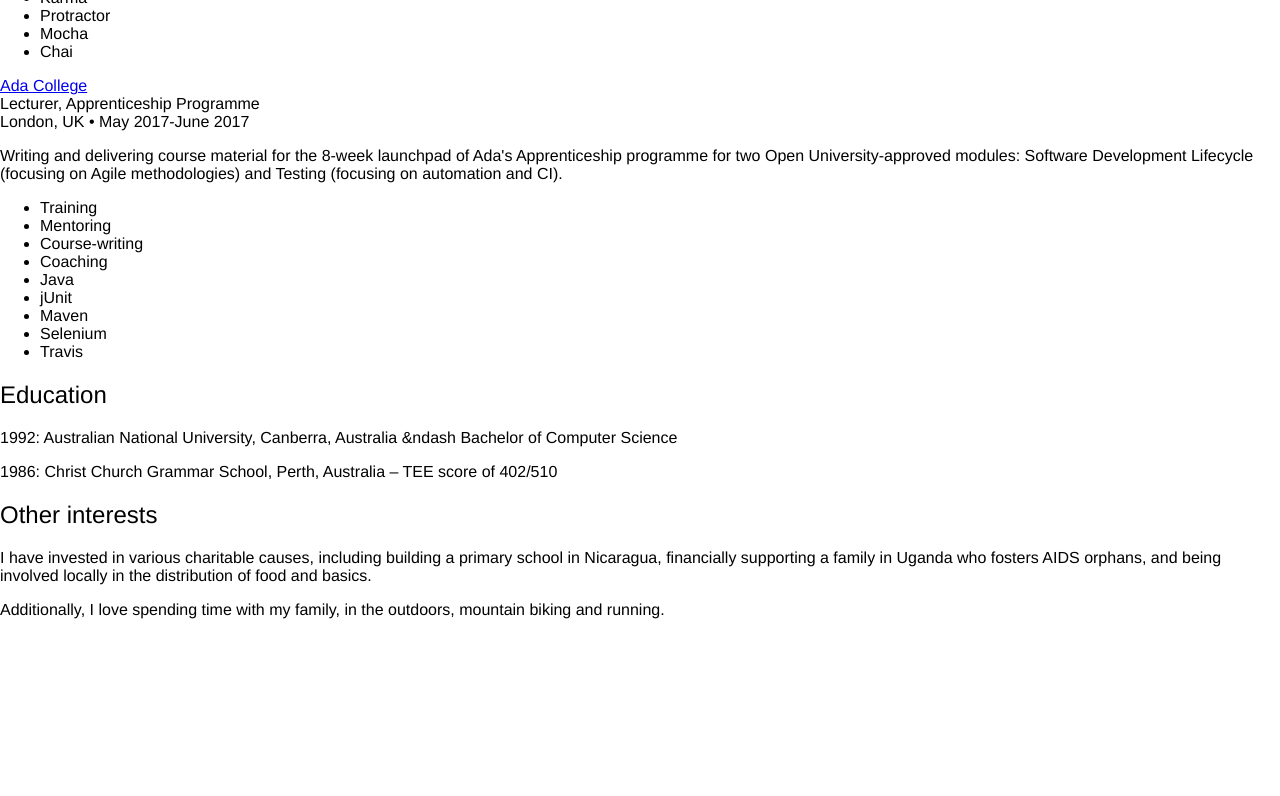
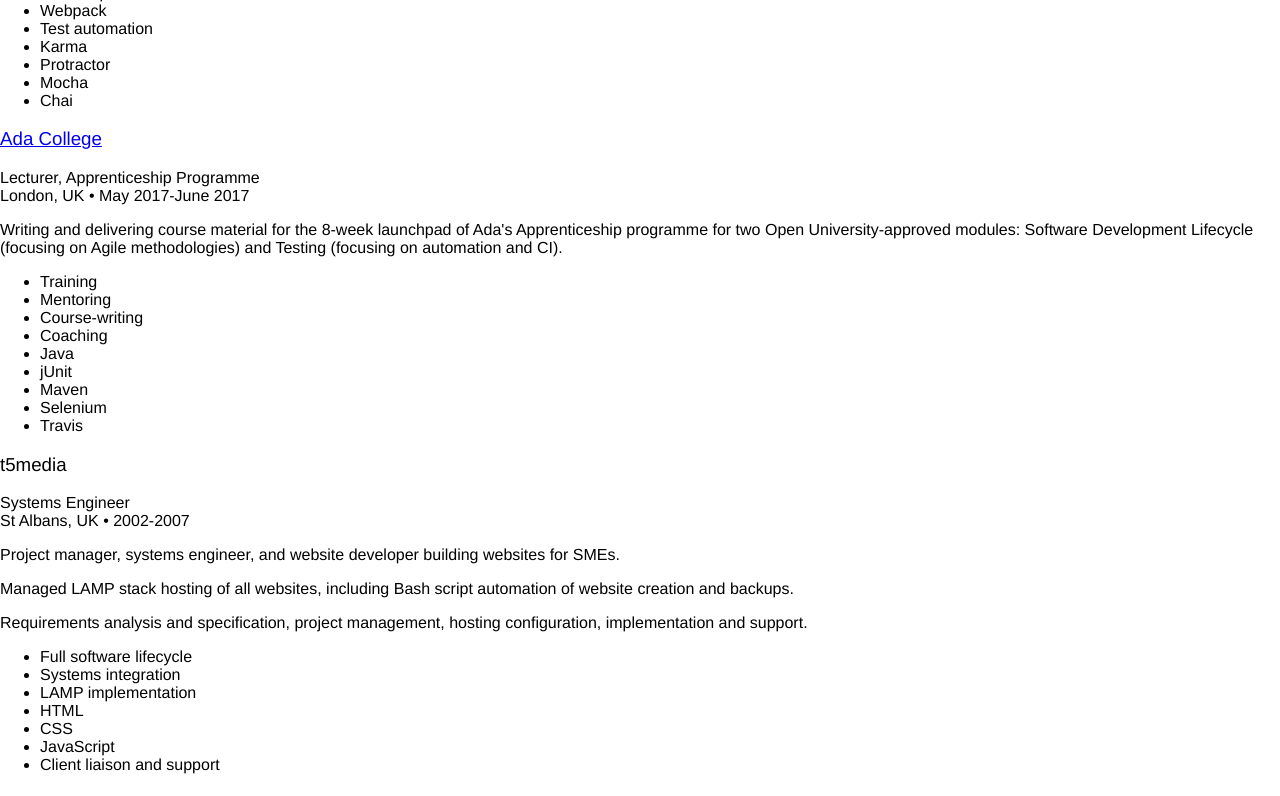
Before and after one commit to mcalthrop/cv-react, a React (Create React App) app: page / in a window 1280 px wide. Shown: the part 800-1596 px from the top of the page. Before the commit the page ends 1435 px from the top, so only its background shows below. Built offline with nearby package versions, Linux system fonts and the light colour scheme.

Commit message:
Add CompanyLink component

```diff
--- /dev/null
+++ b/src/components/company-link/CompanyLink.js
@@ -0,0 +1,19 @@
+import React from 'react';
+import PropTypes from 'prop-types';
+
+export const CompanyLinkShape = PropTypes.shape({
+    title: PropTypes.string.isRequired,
+    link: PropTypes.string,
+});
+
+export const CompanyLink = ({ company }) => {
+    if (company.link) {
+        return <h3><a href={company.link} target="_blank">{company.title}</a></h3>;
+    }
+
+    return <h3>{company.title}</h3>;
+};
+
+CompanyLink.propTypes = {
+    company: CompanyLinkShape.isRequired,
+};
--- /dev/null
+++ b/src/components/company-link/index.js
@@ -0,0 +1,3 @@
+import { CompanyLink } from './CompanyLink';
+
+export { CompanyLink };
--- a/src/components/index.js
+++ b/src/components/index.js
@@ -1,3 +1,4 @@
+import { CompanyLink } from './company-link';
 import { Education } from './education';
 import { OnTheWeb } from './on-the-web';
 import { OnTheWebItem, OnTheWebItemShape } from './on-the-web-item';
@@ -7,6 +8,7 @@ import { WorkHistory } from './work-history';
 import { WorkHistoryItem } from './work-history-item';
 
 export {
+    CompanyLink,
     Education,
     OnTheWeb,
     OnTheWebItem,
--- a/src/components/work-history-item/workHistoryItem.js
+++ b/src/components/work-history-item/workHistoryItem.js
@@ -1,5 +1,6 @@
 import React from 'react';
 import PropTypes from 'prop-types';
+import { CompanyLink } from '../';
 
 export const WorkHistoryItemShape = PropTypes.shape({
     company: PropTypes.object.isRequired,
@@ -13,7 +14,7 @@ export const WorkHistoryItemShape = PropTypes.shape({
 export const WorkHistoryItem = ({ item }) => {
     return (
         <section>
-            <section><a href={item.company.link} target="_blank">{item.company.title}</a></section>
+            <section><CompanyLink company={item.company}/></section>
             <section>{item.jobTitle}</section>
             <section>{item.location} • {item.duration.start}-{item.duration.finish}</section>
             <section>
--- a/src/containers/cv/CvContainer.js
+++ b/src/containers/cv/CvContainer.js
@@ -98,6 +98,31 @@ const data = {
                     'Travis',
                 ],
             },
+            {
+                company: {
+                    title: 't5media',
+                },
+                jobTitle: 'Systems Engineer',
+                location: 'St Albans, UK',
+                duration: {
+                    start: '2002',
+                    finish: '2007',
+                },
+                paragraphs: [
+                    'Project manager, systems engineer, and website developer building websites for SMEs.',
+                    'Managed LAMP stack hosting of all websites, including Bash script automation of website creation and backups.',
+                    'Requirements analysis and specification, project management, hosting configuration, implementation and support.',
+                ],
+                skills: [
+                    'Full software lifecycle',
+                    'Systems integration',
+                    'LAMP implementation',
+                    'HTML',
+                    'CSS',
+                    'JavaScript',
+                    'Client liaison and support',
+                ],
+            },
         ],
     },
     education: {
```
